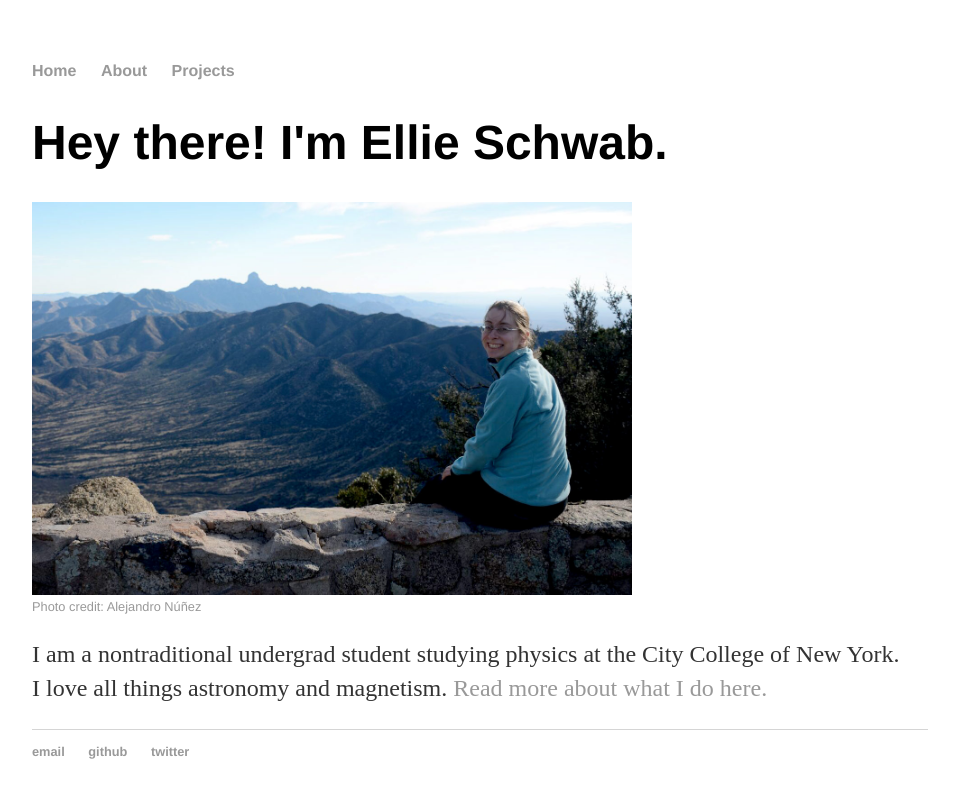
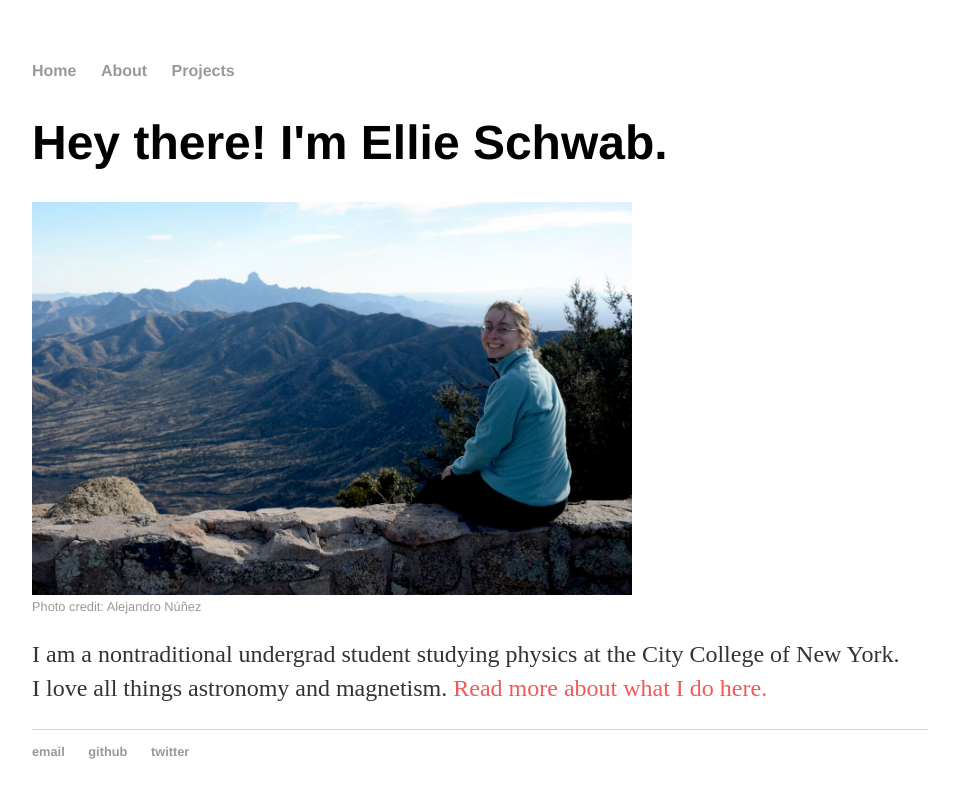
Before and after one commit to elliesch/elliesch.github.io, a Jekyll site: the page built from index.html, in a window 1280 px wide. Shown: the top 798 px of the page, without its empty margins (160-1119 px from the left). Built offline with Jekyll 4.4.1, drawn with Linux system fonts in a browser that asks for light colours.

Commit message:
updated styles

```diff
--- a/css/main.css
+++ b/css/main.css
@@ -5,7 +5,7 @@ a:hover { text-decoration: underline; }
 
 p, ul { font-size: 1.5em; line-height: 1.4em; color: #333; }
 
-p a:link { text-decoration: none; color: F15959; }
+p a:link { text-decoration: none; color: #F15959; }
 p a:hover { text-decoration: underline; color: #999; }
 
 h1, h2, h3, h4 { font-family: 'Helvetica', 'Arial', 'Sans-Serif'; }
```
